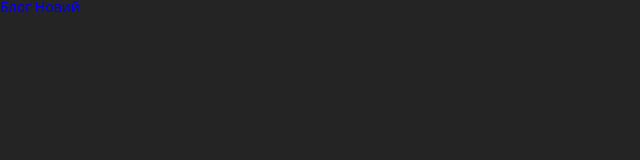
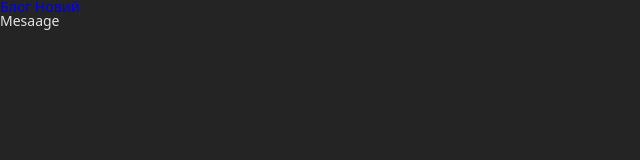
Before and after one commit to Levandovskiy/Saas, a React (Vite) app: page / in a window 1280 px wide. Shown: the top 160 px of the page, without its empty margins (0-640 px from the left). Built offline with nearby package versions, Linux system fonts and the light colour scheme.

Commit message:
add function

```diff
--- a/src/App.jsx
+++ b/src/App.jsx
@@ -1,9 +1,11 @@
 import Header from "./components/header";
+import SectionMenu from "./components/sectionMenu";
 
 function App() {
   return (
     <>
       <Header />
+      <SectionMenu />
     </>
   );
 }
--- a/src/components/sectionMenu.jsx
+++ b/src/components/sectionMenu.jsx
@@ -0,0 +1,7 @@
+import "./sectionMenu.scss";
+
+const SectionMenu = () => {
+  return <div className="sectionMenu">Mesaage</div>;
+};
+
+export default SectionMenu;
```
